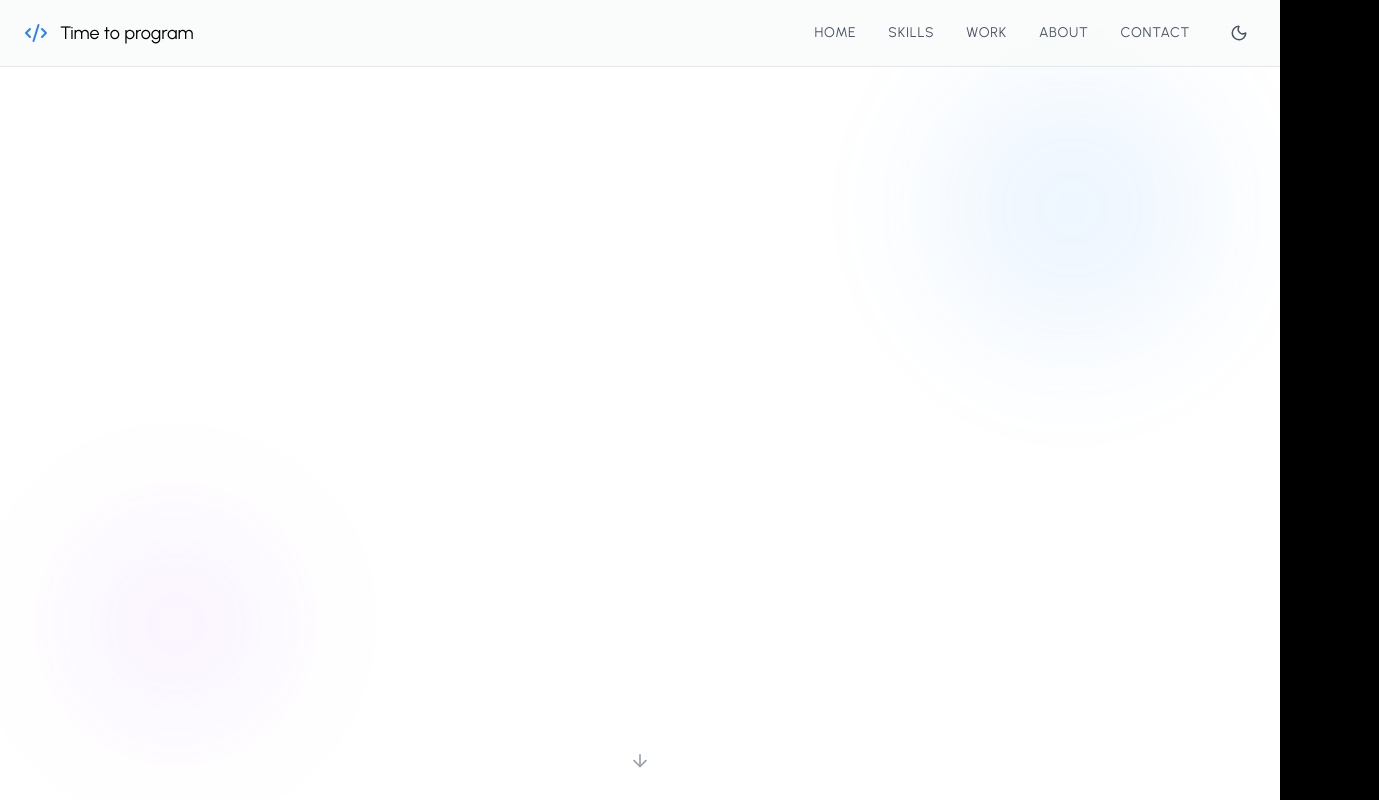
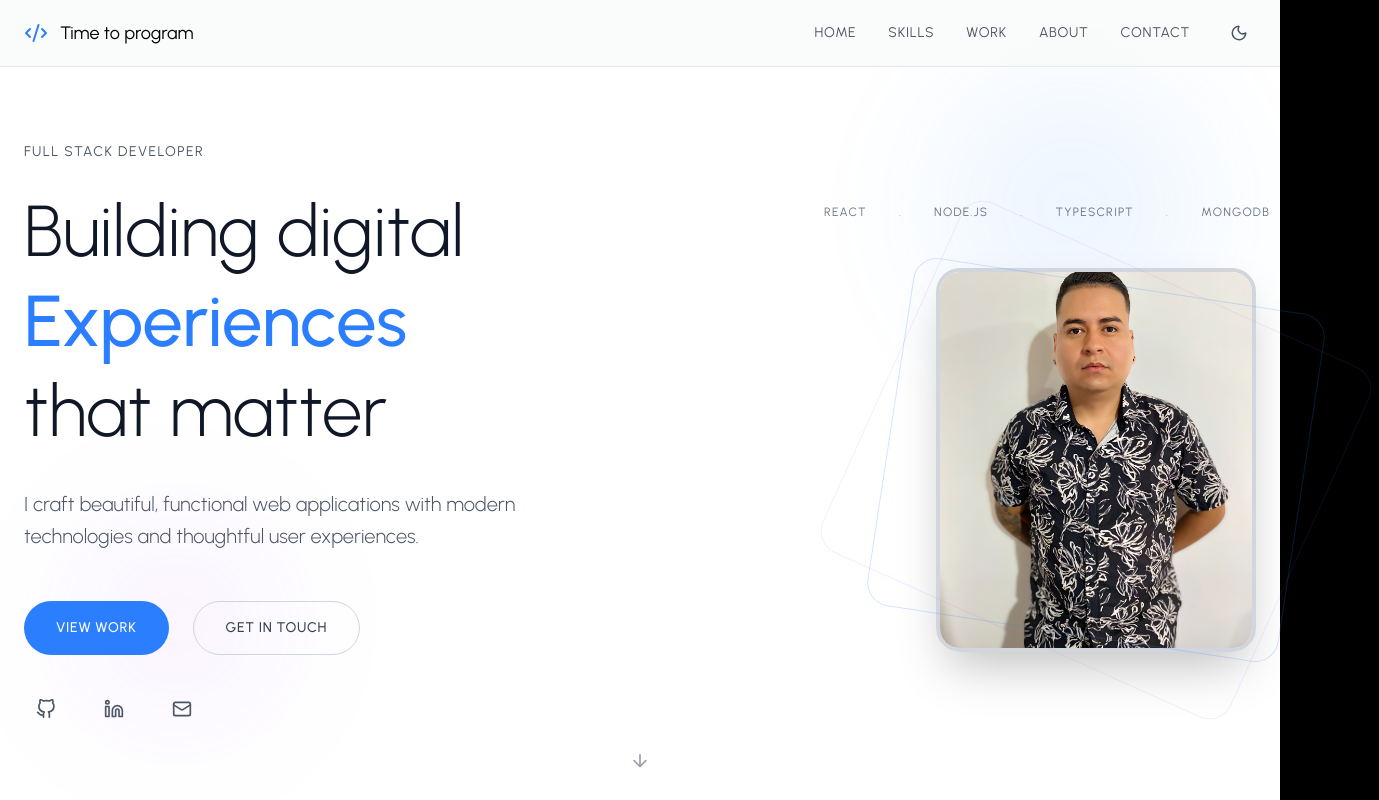
Before and after one commit to DanielEsLoH/dev-portfolio, a React (Vite) app: page / in a window 1280 px wide. Shown: the whole page, 1379 px wide, since content can reach past the window. Built offline with nearby package versions, Linux system fonts and the light colour scheme.

Commit message:
Hero desktop layout (responsive, styling and image placement)

```diff
--- a/src/components/Sections/HeroSection.jsx
+++ b/src/components/Sections/HeroSection.jsx
@@ -4,6 +4,7 @@
 import { useTheme } from "../../context/ThemeContext";
 import { tr } from "framer-motion/client";
 import PROFILE_PIC from "../../assets/images/profile-img.jpg";
+import { containerVariants, itemVariants } from "../../utils/helper";
 
 function HeroSection() {
   const { isDarkMode } = useTheme();
@@ -15,27 +16,7 @@
       element.scrollIntoView({ behavior: "smooth" });
     }
   };
-  const containerVariants = {
-    hidden: { opacity: 0 },
-    visible: {
-      opacity: 1,
-      transition: {
-        staggerChildren: 0.2,
-        delayChildren: 0.3,
-      },
-    },
-  };
-  const itemVariants = {
-    hidden: {cy: 30, opacity: 0 },
-    visible: {
-      y: 0,
-      opacity: 1,
-      transition: {
-        duration: 0.8,
-        ease: 'easeOut',
-      },
-    },
-  };
+
   const textVariants = {
     hidden: { y: 20, opacity: 0 },
     visible: {
@@ -47,6 +28,7 @@
       },
     },
   };
+
   const imageVariants = {
     hidden: { x: 50, opacity: 0 },
     visible: {
@@ -273,6 +255,187 @@
               </motion.div>
             </motion.div>
           </div>
+
+          {/* Desktop Layout - Split */}
+          <div className='hidden lg:grid lg:grid-cols-2 lg:gap-16 lg:items-center'>
+            {/* Left Column - Content */}
+            <motion.div
+              initial='hidden'
+              animate='visible'
+              variants={containerVariants}
+              className='text-left'
+            >
+              <motion.div
+                variants={textVariants}
+                className={`text-sm uppercase tracking-widest ${
+                  isDarkMode ? 'text-gray-500' : 'text-gray-600'
+                } mb-6`}
+              >
+                Full Stack Developer
+              </motion.div>
+
+              <motion.h1
+                variants={itemVariants}
+                className='text-5xl xl:text-7xl font-light mb-8 leading-tight'
+              >
+                <span
+                  className={`${isDarkMode ? 'text-white' : 'text-gray-900'}`}
+                >
+                  Building digital
+                </span>
+                <br />
+                <span className='text-blue-500 font-medium'>Experiences</span>
+                <br />
+                <span className={isDarkMode ? 'text-white' : 'text-gray-900'}>
+                  that matter
+                </span>
+              </motion.h1>
+
+              <motion.p
+                variants={itemVariants}
+                className={`text-xl ${
+                  isDarkMode ? 'text-gray-400' : 'text-gray-600'
+                } mb-12 font-light leading-relaxed max-w-lg`}
+              >
+                I craft beautiful, functional web applications with modern
+                technologies and thoughtful user experiences.
+              </motion.p>
+
+              {/* CTA Buttons - Desktop */}
+              <motion.div variants={itemVariants} className='flex gap-6 mb-8'>
+                <motion.button
+                  whileHover={{ y: -2 }}
+                  whileTap={{ scale: 0.98 }}
+                  onClick={() => scrollToSection('work')}
+                  className='bg-blue-500 hover:bg-blue-600 text-white px-8 py-4 rounded-full text-sm uppercase tracking-wider font-medium transition-all duration-300'
+                >
+                  View Work
+                </motion.button>
+                <motion.button
+                  whileHover={{ y: -2 }}
+                  whileTap={{ scale: 0.98 }}
+                  onClick={() => scrollToSection('contact')}
+                  className={`border ${
+                    isDarkMode
+                      ? 'border-gray-700 hover:border-gray-600 text-gray-300'
+                      : 'border-gray-300 hover:border-gray-400 text-gray-700'
+                  } px-8 py-4 rounded-full text-sm uppercase tracking-wider font-medium transition-all duration-300`}
+                >
+                  Get in Touch
+                </motion.button>
+              </motion.div>
+
+              {/* Social Links - Desktop */}
+              <motion.div
+                variants={itemVariants}
+                className='flex space-x-6 mb-12'
+              >
+                {[
+                  { icon: FiGithub, href: '#' },
+                  { icon: FiLinkedin, href: '#' },
+                  { icon: Mail, href: '#' },
+                ].map((social, index) => (
+                  <motion.a
+                    key={index}
+                    href={social.href}
+                    whileHover={{ y: -3, scale: 1.1 }}
+                    className={`p-3 rounded-b-full transition-colors ${
+                      isDarkMode
+                        ? 'text-gray-400 hover:text-white hover:bg-gray-800'
+                        : 'text-gray-600 hover:text-gray-900 hover:bg-gray-200'
+                    }`}
+                  >
+                    <social.icon size={20} />
+                  </motion.a>
+                ))}
+              </motion.div>
+            </motion.div>
+
+            {/* Right Column - Profile Image */}
+            <motion.div
+              initial='hidden'
+              animate='visible'
+              variants={imageVariants}
+              className='flex justify-center lg:justify-end'
+            >
+              <div className='relative'>
+                {/* Tech Stack - Desktop */}
+                <motion.div
+                  variants={itemVariants}
+                  className='flex items-center space-x-8 text-xs uppercase tracking-widest absolute -top-16 -left-28'
+                >
+                  <span
+                    className={isDarkMode ? 'text-gray-600' : 'text-gray-500'}
+                  >
+                    React
+                  </span>
+                  <span
+                    className={isDarkMode ? 'text-gray-700' : 'text-gray-400'}
+                  >
+                    .
+                  </span>
+                  <span
+                    className={isDarkMode ? 'text-gray-600' : 'text-gray-500'}
+                  >
+                    Node.js
+                  </span>
+                  <span
+                    className={isDarkMode ? 'text-gray-700' : 'text-gray-400'}
+                  >
+                    .
+                  </span>
+                  <span
+                    className={isDarkMode ? 'text-gray-600' : 'text-gray-500'}
+                  >
+                    TypeScript
+                  </span>
+                  <span
+                    className={isDarkMode ? 'text-gray-700' : 'text-gray-400'}
+                  >
+                    .
+                  </span>
+                  <span
+                    className={isDarkMode ? 'text-gray-600' : 'text-gray-500'}
+                  >
+                    MongoDB
+                  </span>
+                </motion.div>
+
+                <motion.div
+                  whileHover={{ scale: 1.02 }}
+                  className={`w-80 h-96 rounded-3xl overflow-hidden border-4 ${
+                    isDarkMode ? 'border-gray-800' : 'border-gray-300'
+                  } shadow-2xl `}
+                >
+                  <img
+                    src={PROFILE_PIC}
+                    alt='Profile'
+                    className='w-full h-full object-cover'
+                  />
+                </motion.div>
+
+                {/* Decorative elements */}
+                <motion.div
+                  animate={{ rotate: 360 }}
+                  transition={{
+                    duration: 20,
+                    repeat: Infinity,
+                    ease: "linear",
+                  }}
+                  className='absolute -inset-4 rounded-3xl border border-blue-500/20'
+                />
+                <motion.div
+                  animate={{ rotate: -360 }}
+                  transition={{
+                    duration: 30,
+                    repeat: Infinity,
+                    ease: "linear",
+                  }}
+                  className='absolute -inset-8 rounded-3xl border border-purple-500/10'
+                />
+              </div>
+            </motion.div>
+          </div>
         </div>
 
         {/* Scroll Indicator */}
--- /dev/null
+++ b/src/utils/helper.js
@@ -0,0 +1,22 @@
+export const containerVariants = {
+    hidden: { opacity: 0 },
+    visible: {
+      opacity: 1,
+      transition: {
+        staggerChildren: 0.2,
+        delayChildren: 0.3,
+      },
+    },
+  };
+
+export const itemVariants = {
+    hidden: {cy: 30, opacity: 0 },
+    visible: {
+      y: 0,
+      opacity: 1,
+      transition: {
+        duration: 0.8,
+        ease: 'easeOut',
+      },
+    },
+  };
```
